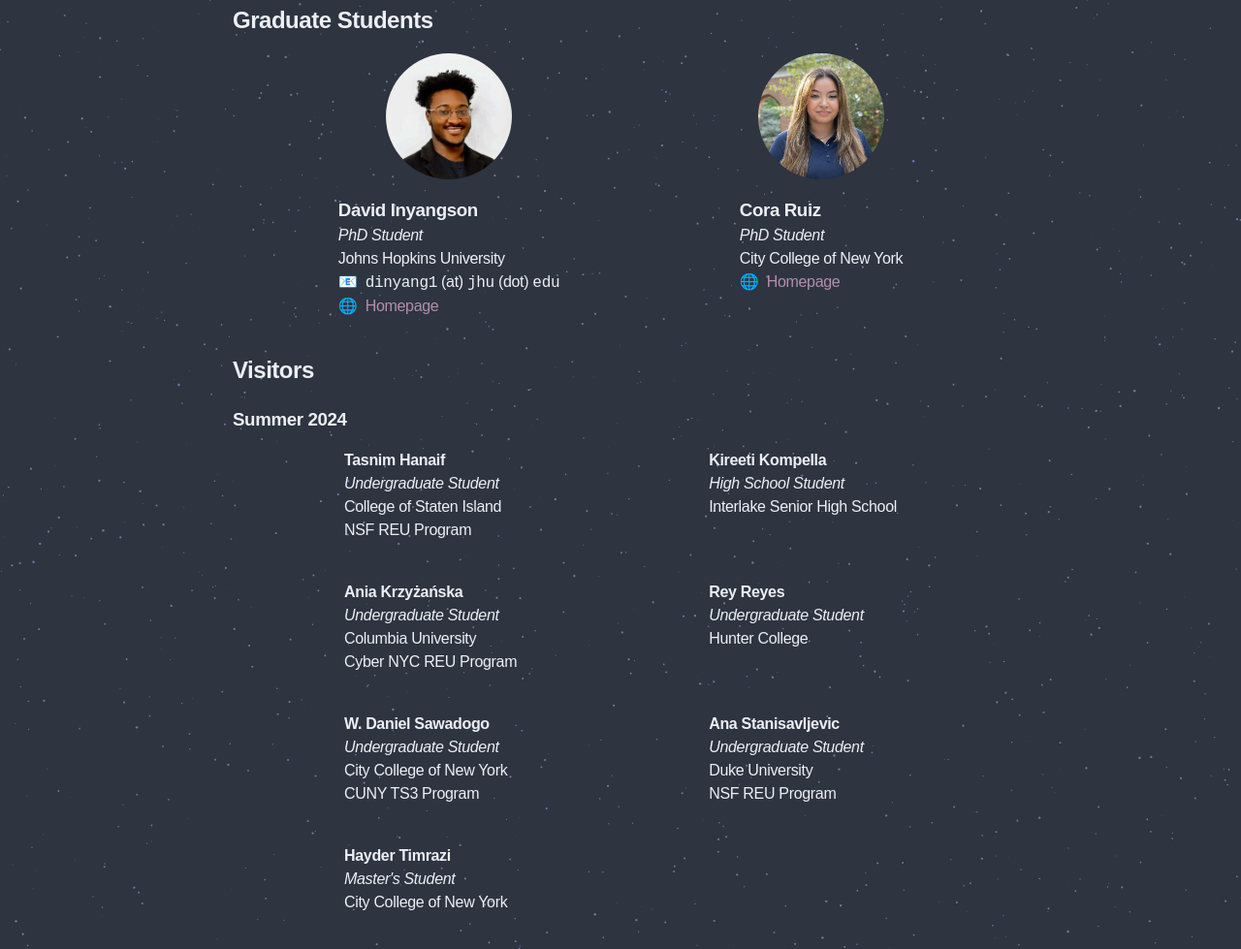
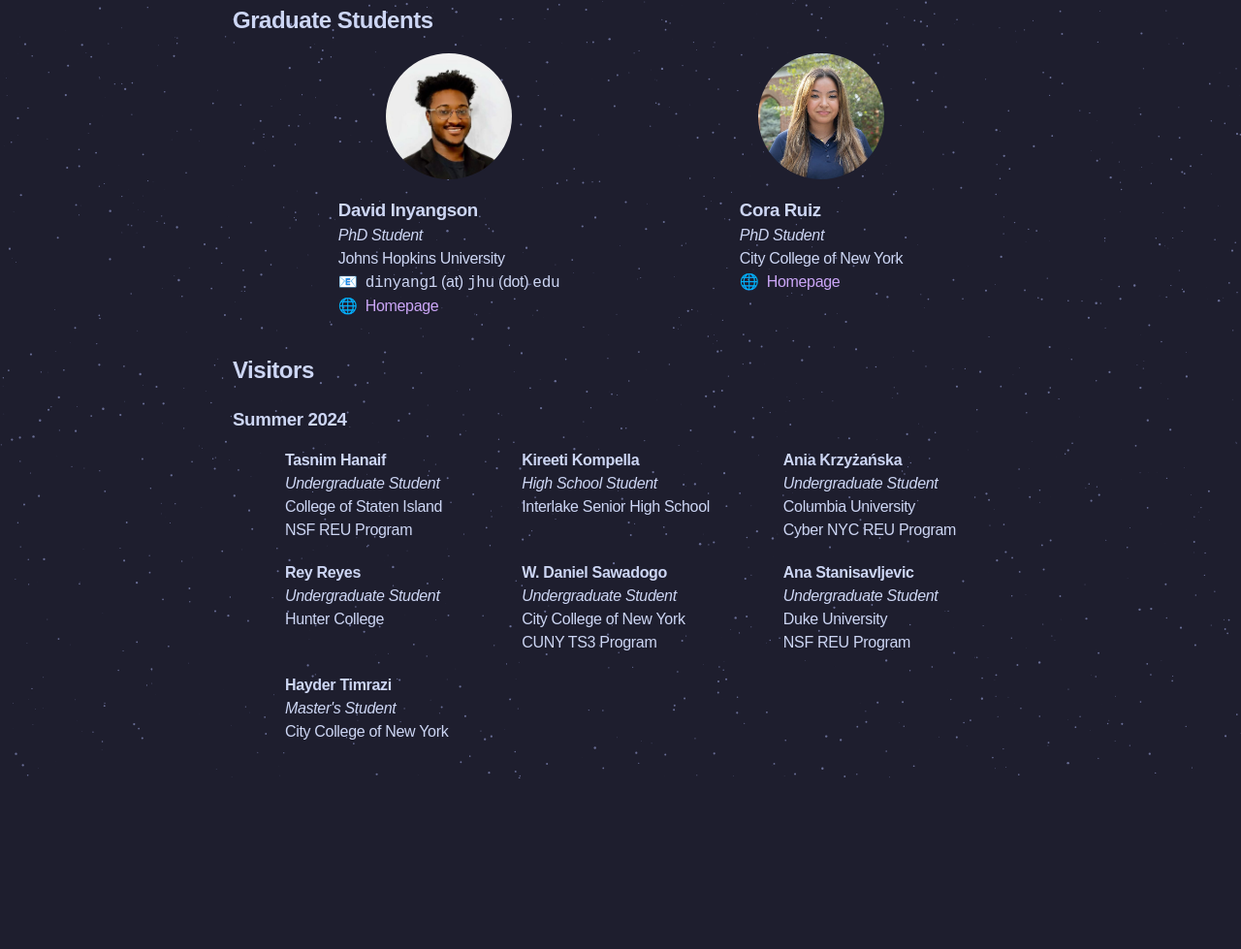
Before and after one commit to spacelab-ccny/spacelab-ccny.github.io, a plain HTML site: page people/index.html in a window 1280 px wide. Shown: the part 527-1506 px from the top of the page at 97% size. After the commit the page ends 1330 px from the top, so only its background shows below. Drawn offline with Linux system fonts and the light colour scheme; a web font is replaced by a local one.

Commit message:
update css

```diff
--- a/main.css
+++ b/main.css
@@ -45,8 +45,8 @@ body {
     padding-left: 20px;
     padding-right: 20px;
     padding-bottom: 20px;
-    background-color: #2E3440;
-    color: #ECEFF4;
+    background-color: #1e1e2e;
+    color: #cdd6f4;
 }
 
 .position {
@@ -77,7 +77,7 @@ nav ol {
 }
 
 a {
-    color: #B48EAD;
+    color: #cba6f7;
     text-decoration: none;
 }
 
@@ -166,9 +166,9 @@ td.org-center {
 .visitor-grid {
     display: grid;
     justify-content: space-around;
-    grid-template-columns: auto auto;
+    grid-template-columns: auto auto auto;
     padding: 1em;
-    grid-row-gap: 40px;
+    grid-row-gap: 20px;
 
 }
 
@@ -201,7 +201,7 @@ td.org-center {
 }
 
 canvas {
-    background: #2E3440;
+    background: #1e1e2e;
     top: 0;
     left: 0;
     z-index: -99;
```
